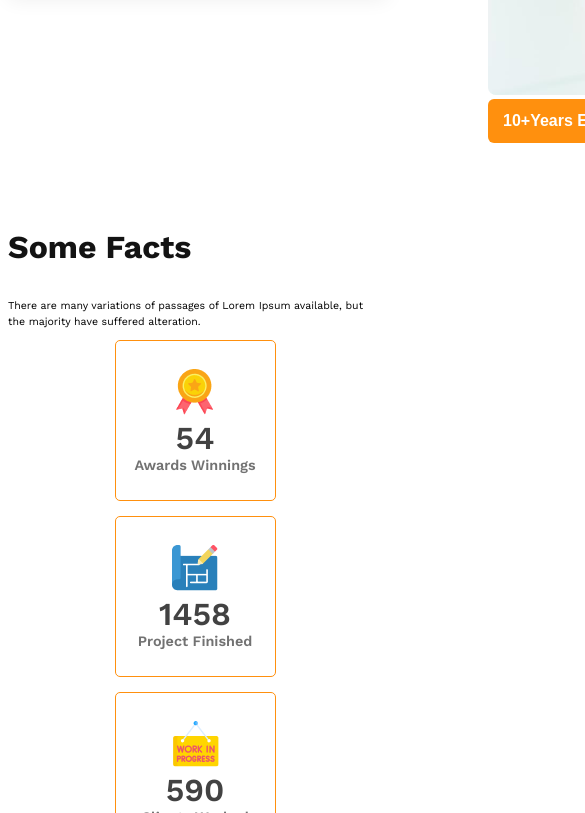
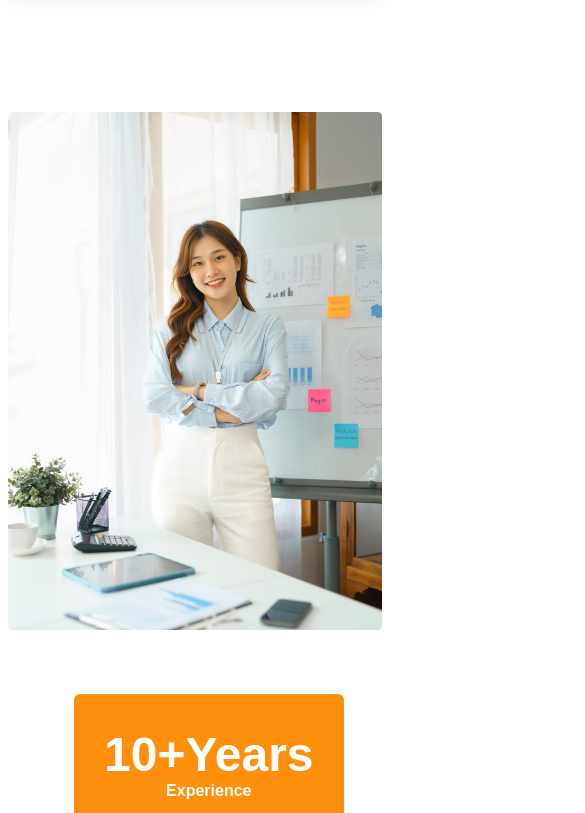
Before and after one commit to Ashraful-Islam05/g3-architects-responsive-web, a plain HTML site: page index.html in a window 390 px wide. Shown: the part 3032-3845 px from the top of the page, 585 px wide, since content can reach past the window. Drawn offline with nearby package versions, Linux system fonts and the light colour scheme.

Commit message:
added some responsive media query and footer section

```diff
--- a/index.html
+++ b/index.html
@@ -76,10 +76,10 @@
                     <p class="description">There are many variations of passages of Lorem Ipsum available, but the majority have suffered alteration in some form, by injected humour, or randomised...........</p>
                 </div>
             </div>
-            <div class="architect">
+            <div class="feature-architect">
                 <img src="./images/architect.png" alt="">
-                <button class="btn-primary">
-                    <span id="experience-year">10+Years</span>
+                <button id="experience-badge" class="btn-primary">
+                    <span id="experience-year">10+Years</span> <br>
                     <span>Experience</span>
                 </button>
             </div>
@@ -137,7 +137,9 @@
         </section>
     </main>
     <footer>
-
+        <p id="footer" class="bg-light description">
+            All rights reserved copyright&copy;2025 startup landing page design
+        </p>
     </footer>
 
 </body>
--- a/styles/architects.css
+++ b/styles/architects.css
@@ -184,6 +184,18 @@ main>section {
     width: 340px;
 
 }
+.feature-architect img{
+    width: 100%;
+}
+#experience-badge{
+    padding: 33px 30px;
+    margin-left: -66px;
+    margin-top: -80px;
+}
+#experience-year{
+    font-size: 3rem;
+    font-weight: 700;
+}
 
 
 
@@ -237,6 +249,13 @@ main>section {
     max-width: 108px;
     filter: grayscale(100%)
 }
+
+#footer {
+    max-width: 950px;
+    text-align: center;
+    margin: 50px auto;
+    padding: 13px;
+}
 /* responsive media query */
 /* mini device */
 @media screen and (max-width: 576px) {
@@ -244,7 +263,8 @@ main>section {
     .navbar,
     .nav-links,
     .teams,
-    .facts-container {
+    .facts-container,
+    .features {
         flex-direction: column;
     }
 
@@ -254,6 +274,10 @@ main>section {
         justify-items: center;
         gap: 15px;
     }
+    #experience-badge{
+        margin-left: 66px;
+        margin-top: 60px;
+    }
     /* .sponsor-companies {
 
     } */
@@ -261,7 +285,7 @@ main>section {
 
 /* medium size device */
 @media screen and (min-width: 576px) and (max-width: 992px) {
-    .teams {
+    .teams, .features {
         flex-direction: column;
     }
 
@@ -280,6 +304,8 @@ main>section {
         margin: 40px auto;
 
     }
+    #experience-badge{
+        margin-left: 66px;
+        margin-top: 60px;
+    }
 }
-
-}
```
